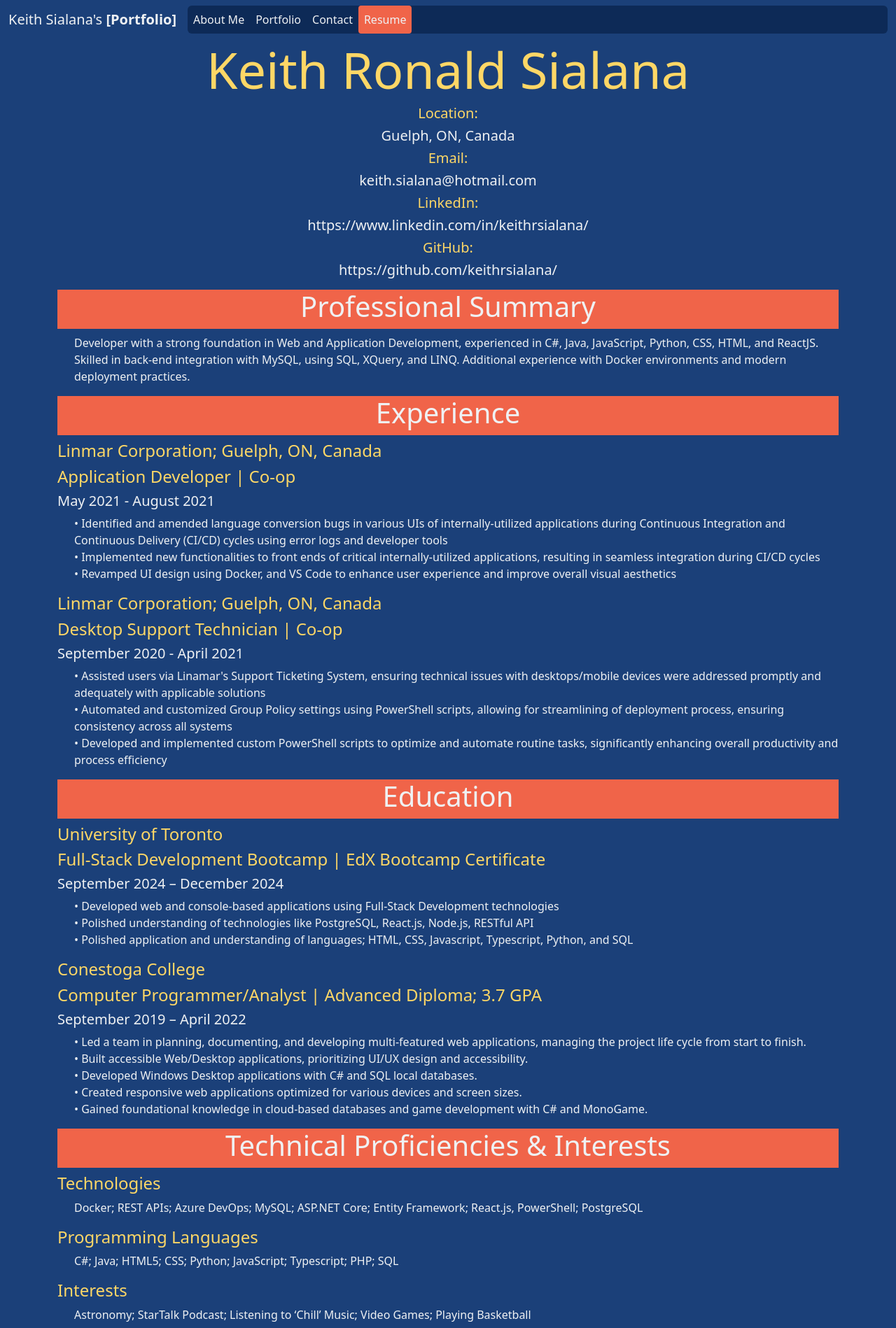
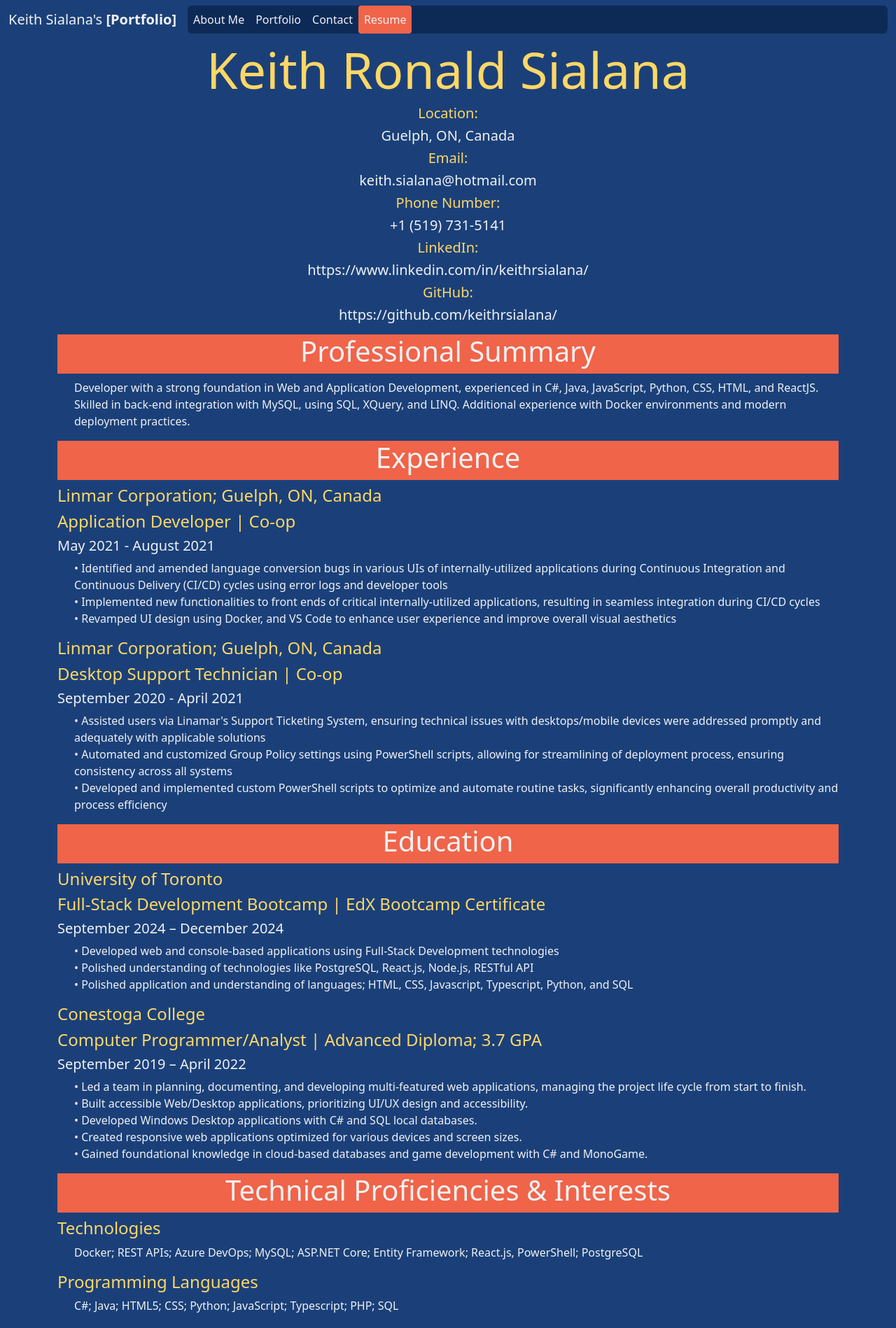
Before and after one commit to keithrsialana/Portfolio-Website, a React (Vite) app: page /resume in a window 1280 px wide. Shown: the top 1898 px of the page at 70% size. Built offline with nearby package versions, Linux system fonts and the light colour scheme.

Commit message:
removed links that don't work anymore

```diff
--- a/index.html
+++ b/index.html
@@ -2,7 +2,7 @@
 <html lang="en">
   <head>
     <meta charset="UTF-8" />
-    <link rel="icon" type="image/svg+xml" href="/vite.svg" />
+    <!-- <link rel="icon" type="image/svg+xml" href="/vite.svg" /> -->
     <meta name="viewport" content="width=device-width, initial-scale=1.0" />
     <title>Keith's Portfolio</title>
   </head>
--- /dev/null
+++ b/src/components/res_contact_item.jsx
@@ -0,0 +1,15 @@
+import React from "react";
+
+const ResumeContactItem = (props) => {
+	const {label, content, _link} = props;
+	return (
+		<div className="text-center">
+			<h5 className="label text-mustard">{label}: </h5>
+            {
+                _link ? <a href={_link}><h5>{content}</h5></a> : <h5>{content}</h5>
+			}
+		</div>
+	);
+};
+
+export default ResumeContactItem;
--- /dev/null
+++ b/src/components/resumeItem.jsx
@@ -0,0 +1,19 @@
+import React from "react";
+
+const ResumeItem = (props) => {
+	const { title, position, dateRange, content, _result } = props;
+	return (
+		<div>
+			<h4 className="label text-mustard">{title}</h4>
+			<h4 className="label text-mustard">
+				{position} | {_result}
+			</h4>
+			<h5>{dateRange}</h5>
+			<p>
+				{content}
+			</p>
+		</div>
+	);
+};
+
+export default ResumeItem;
--- /dev/null
+++ b/src/data/projects.jsx
@@ -0,0 +1,62 @@
+export const projects = [
+    {
+        title: "HMRDiscordBot",
+        tech: "Javascript",
+        description:
+            "Using Discord.js, Keith created from scratch, this General-Use Bot for his server in a social platform called Discord.",
+        imgUrl:
+            "https://cdn.pixabay.com/photo/2024/03/11/19/15/ai-generated-8627457_960_720.png",
+        gitHubUrl: "https://github.com/keithrsialana/HMRDiscordBot",
+        deployedUrl: "",
+    },
+    {
+        title: "Voice Assistant",
+        tech: "Python",
+        description:
+            "Keith's voice assistant is an attempt to make a voice responsive task bot like Siri, Bigsby, and Cortana.",
+        imgUrl:
+            "https://cdn.pixabay.com/photo/2018/12/07/17/57/futuristic-3862179_960_720.jpg",
+        gitHubUrl: "https://github.com/keithrsialana/Voice-Assistant",
+        deployedUrl: "",
+    },
+    {
+        title: "Project-README",
+        tech: "Javascript",
+        description:
+            "A small application that generates a README.md file for the user after answering some prompts in a console",
+        imgUrl:
+            "https://cdn.pixabay.com/photo/2020/02/15/16/09/loveourplanet-4851331_960_720.jpg",
+        gitHubUrl: "https://github.com/keithrsialana/Project-README",
+        deployedUrl: "",
+    },
+    {
+        title: "TalentMap",
+        tech: "Typescript, PostgreSQL",
+        description:
+            "A simple application that lets Keith apply database manipulation through a Node.js console environment",
+        imgUrl:
+            "https://cdn.pixabay.com/photo/2023/08/09/19/47/ai-generated-8180209_960_720.jpg",
+        gitHubUrl: "https://github.com/keithrsialana/TalentMap",
+        deployedUrl: "",
+    },
+    {
+        title: "AstroCloud",
+        tech: "Typescript",
+        description:
+            "A small application that Keith created to exercise RESTful API request and response prompts",
+        imgUrl:
+            "https://cdn.pixabay.com/photo/2024/08/17/10/25/ai-generated-8975559_960_720.jpg",
+        gitHubUrl: "https://github.com/keithrsialana/AstroCloud",
+        deployedUrl: "",
+    },
+    {
+        title: "AutoRunApp",
+        tech: "C#",
+        description:
+            "This mini-project was created to let the user auto-launch Windows .exe applications after it was detected that it had closed.",
+        imgUrl:
+            "https://cdn.pixabay.com/photo/2018/04/12/18/13/update-3314287_960_720.png",
+        gitHubUrl: "https://github.com/keithrsialana/AutoRunApp",
+        deployedUrl: "",
+    },
+];
--- a/src/pages/portfolio.jsx
+++ b/src/pages/portfolio.jsx
@@ -1,78 +1,9 @@
 import React from "react";
 import ProjectElement from "../components/projectElement";
+import {projects} from "../data/projects";
+
 const portfolio = () => {
-	const projects = [
-		{
-			title: "HMRDiscordBot",
-			tech: "Javascript",
-			description:
-				"Using Discord.js, Keith created from scratch, this General-Use Bot for his server in a social platform called Discord.",
-			imgUrl:
-				"https://cdn.pixabay.com/photo/2024/03/11/19/15/ai-generated-8627457_960_720.png",
-			gitHubUrl: "https://github.com/keithrsialana/HMRDiscordBot",
-			deployedUrl: "",
-		},
-		{
-			title: "Voice Assistant",
-			tech: "Python",
-			description:
-				"Keith's voice assistant is an attempt to make a voice responsive task bot like Siri, Bigsby, and Cortana.",
-			imgUrl:
-				"https://cdn.pixabay.com/photo/2018/12/07/17/57/futuristic-3862179_960_720.jpg",
-			gitHubUrl: "https://github.com/keithrsialana/Voice-Assistant",
-			deployedUrl: "",
-		},
-		{
-			title: "Portfolio-Website",
-			tech: "React.js, Javascript",
-			description:
-				"Using React and Bootstrap, Keith made this very portfolio website!",
-			imgUrl:
-				"https://cdn.pixabay.com/photo/2018/05/14/16/54/cyber-3400789_960_720.jpg",
-			gitHubUrl: "https://github.com/keithrsialana/Portfolio-Website",
-			deployedUrl: "https://keithsialana.netlify.app/",
-		},
-		{
-			title: "Project-README",
-			tech: "Javascript",
-			description:
-				"A small application that generates a README.md file for the user after answering some prompts in a console",
-			imgUrl:
-				"https://cdn.pixabay.com/photo/2020/02/15/16/09/loveourplanet-4851331_960_720.jpg",
-			gitHubUrl: "https://github.com/keithrsialana/Project-README",
-			deployedUrl: "",
-		},
-		{
-			title: "TalentMap",
-			tech: "Typescript, PostgreSQL",
-			description:
-				"A simple application that lets Keith apply database manipulation through a Node.js console environment",
-			imgUrl:
-				"https://cdn.pixabay.com/photo/2023/08/09/19/47/ai-generated-8180209_960_720.jpg",
-			gitHubUrl: "https://github.com/keithrsialana/TalentMap",
-			deployedUrl: "",
-		},
-		{
-			title: "AstroCloud",
-			tech: "Typescript",
-			description:
-				"A small application that Keith created to exercise RESTful API request and response prompts",
-			imgUrl:
-				"https://cdn.pixabay.com/photo/2024/08/17/10/25/ai-generated-8975559_960_720.jpg",
-			gitHubUrl: "https://github.com/keithrsialana/AstroCloud",
-			deployedUrl: "https://astrocloud.onrender.com/",
-		},
-		{
-			title: "AutoRunApp",
-			tech: "C#",
-			description:
-				"This mini-project was created to let the user auto-launch Windows .exe applications after it was detected that it had closed.",
-			imgUrl:
-				"https://cdn.pixabay.com/photo/2018/04/12/18/13/update-3314287_960_720.png",
-			gitHubUrl: "https://github.com/keithrsialana/AutoRunApp",
-			deployedUrl: "",
-		},
-	];
+
 	return (
 		<div className="container-fluid">
 			<h1 className="text-center display-2 text-mustard">
--- a/src/pages/resume.jsx
+++ b/src/pages/resume.jsx
@@ -1,32 +1,17 @@
 import React from "react";
 import myLocalPdf from "../../src/assets/Dev_CV_Keith_Sialana.pdf";
+import ResumeContactItem from "../components/res_contact_item";
+import ResumeItem from "../components/resumeItem";
 
 const resume = () => {
 	return (
 		<div className="resume">
 			<h1 className="text-center display-2 text-mustard">Keith Ronald Sialana</h1>
-			<div className="text-center">
-				<h5 className="label text-mustard">Location: </h5>
-				<h5>Guelph, ON, Canada</h5>
-			</div>
-			<div className="text-center">
-				<h5 className="label text-mustard">Email: </h5>
-				<a href="mailto:keith.sialana@hotmail.com">
-					<h5>keith.sialana@hotmail.com</h5>
-				</a>
-			</div>
-			<div className="text-center">
-				<h5 className="label text-mustard">LinkedIn: </h5>
-				<a href="https://www.linkedin.com/in/keithrsialana/">
-					<h5>https://www.linkedin.com/in/keithrsialana/</h5>
-				</a>
-			</div>
-			<div className="text-center">
-				<h5 className="label text-mustard">GitHub: </h5>
-				<a href="https://github.com/keithrsialana">
-					<h5>https://github.com/keithrsialana/</h5>
-				</a>
-			</div>
+			<ResumeContactItem label="Location" content="Guelph, ON, Canada"/>
+			<ResumeContactItem label="Email" content="keith.sialana@hotmail.com" _link="mailto:keith.sialana@hotmail.com"/>
+			<ResumeContactItem label="Phone Number" content="+1 (519) 731-5141"/>
+			<ResumeContactItem label="LinkedIn" content="https://www.linkedin.com/in/keithrsialana/" _link="https://www.linkedin.com/in/keithrsialana/"/>
+			<ResumeContactItem label="GitHub" content="https://github.com/keithrsialana/" _link="https://github.com/keithrsialana/"/>
 			<div className="container mt-3">
 				<h2 className="text-center bg-tomato display-6 pb-2">
 					Professional Summary
@@ -111,8 +96,7 @@ const resume = () => {
 				<p>C#; Java; HTML5; CSS; Python; JavaScript; Typescript; PHP; SQL</p>
 				<h4 className="label text-mustard">Interests</h4>
 				<p>
-					Astronomy; StarTalk Podcast; Listening to ‘Chill’ Music; Video Games;
-					Playing Basketball
+					Astronomy; StarTalk Podcast; Listening to ‘Chill’ music; Video Games; Digital Art; Playing Basketball
 				</p>
 				<div className="row text-center">
 					<div className="col-sm-12">
```
